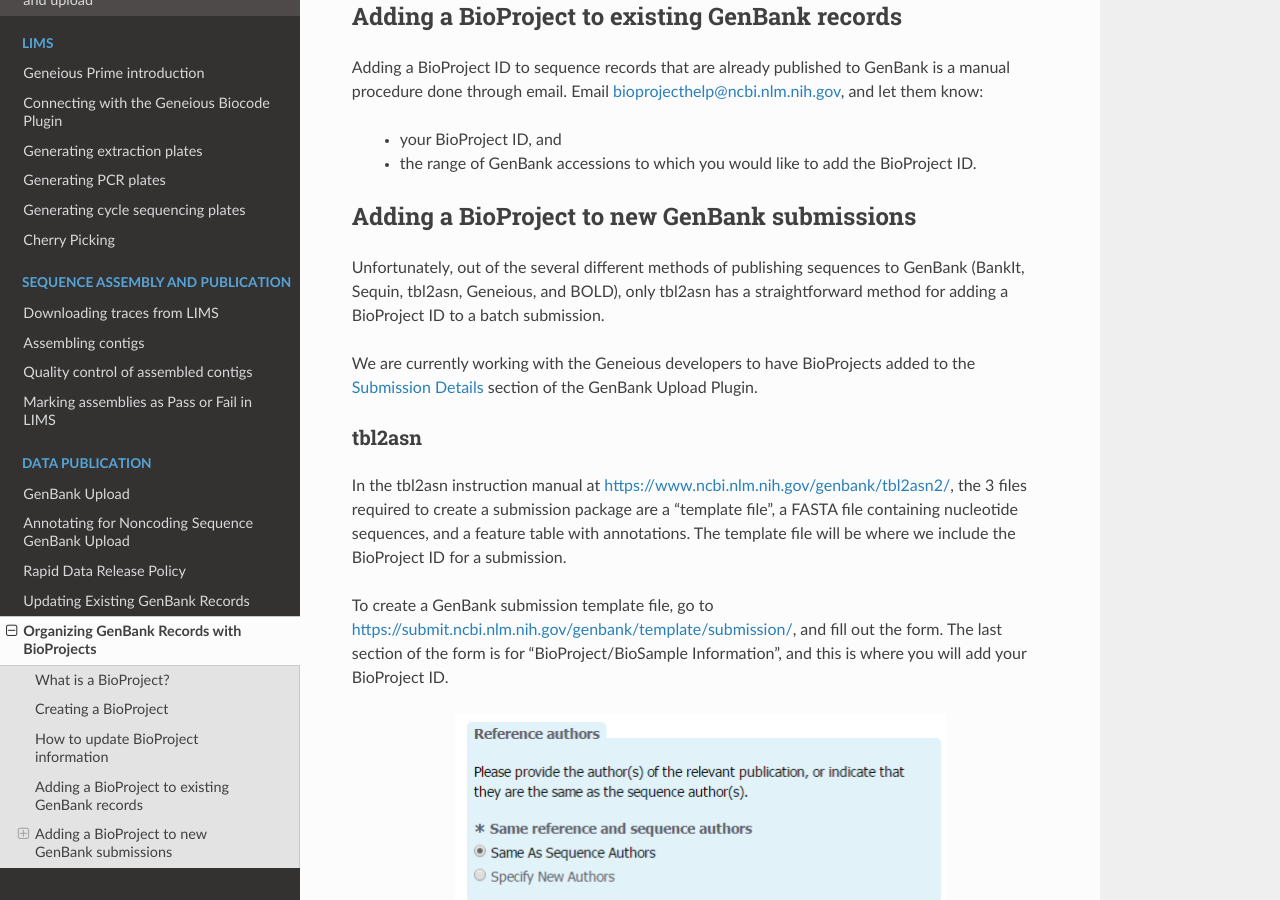
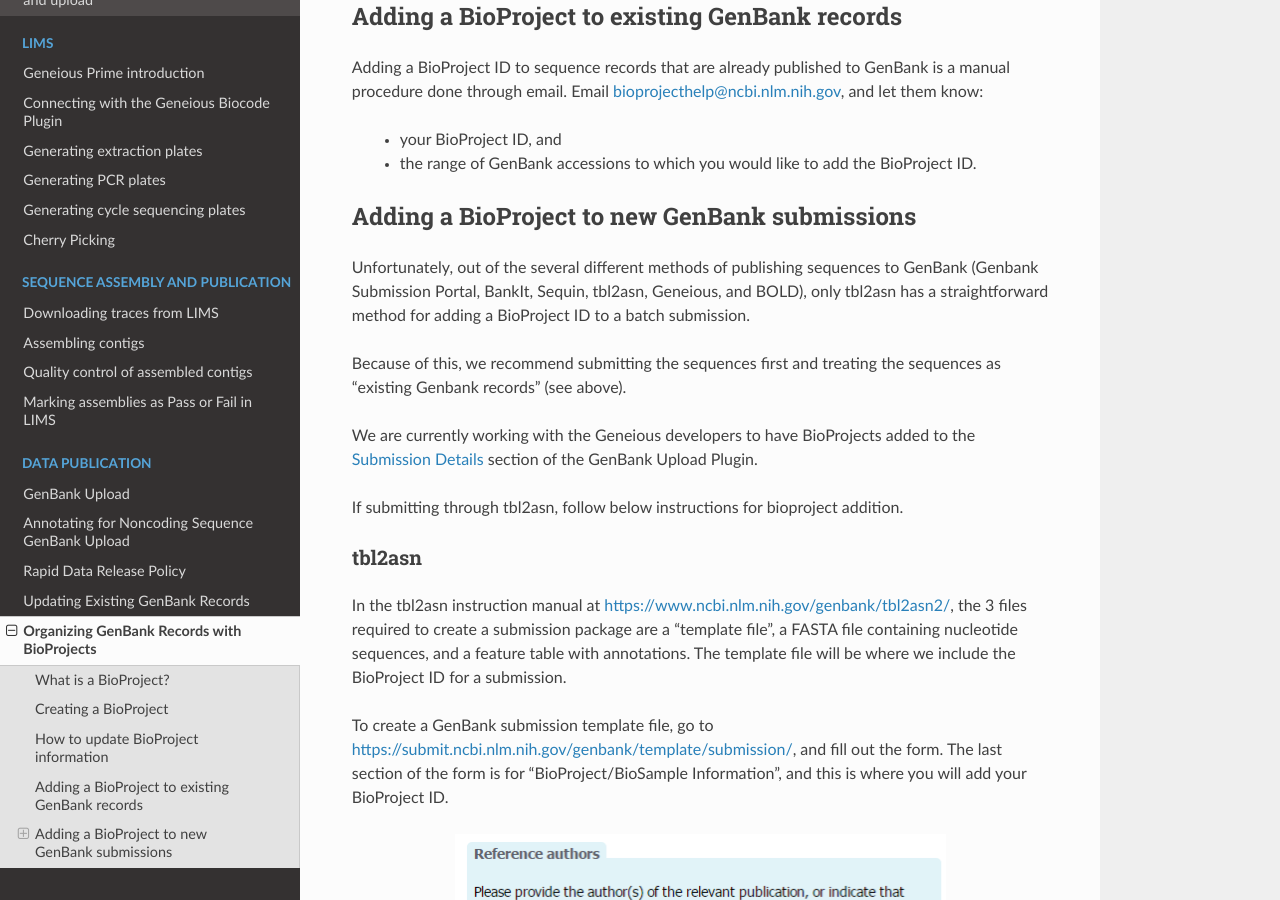
Before and after one commit to SIBarcodeNetwork/ReadtheDocsMaster, a Sphinx documentation site: the page built from Docs/bioprojects.rst, in a window 1280 px wide and 900 px high, scrolled down 8433 px. Built offline with Sphinx 7.4.7 and the Read the Docs theme 2.0.0, drawn with Linux system fonts in a browser that asks for light colours.

Commit message:
Update bioprojects.rst
recommended that users should submit seqs first, then add bioproject details later.

```diff
--- a/Docs/bioprojects.rst
+++ b/Docs/bioprojects.rst
@@ -143,9 +143,13 @@ Adding a BioProject ID to sequence records that are already published to GenBank
 Adding a BioProject to new GenBank submissions
 ----------------------------------------------
 
-Unfortunately, out of the several different methods of publishing sequences to GenBank (BankIt, Sequin, tbl2asn, Geneious, and BOLD), only tbl2asn has a straightforward method for adding a BioProject ID to a batch submission.
+Unfortunately, out of the several different methods of publishing sequences to GenBank (Genbank Submission Portal, BankIt, Sequin, tbl2asn, Geneious, and BOLD), only tbl2asn has a straightforward method for adding a BioProject ID to a batch submission.
+
+Because of this, we recommend submitting the sequences first and treating the sequences as "existing Genbank records" (see above).
 
 We are currently working with the Geneious developers to have BioProjects added to the :ref:`gb_submission_details` section of the GenBank Upload Plugin.
+
+If submitting through tbl2asn, follow below instructions for bioproject addition.
 
 tbl2asn
 ~~~~~~~
```
